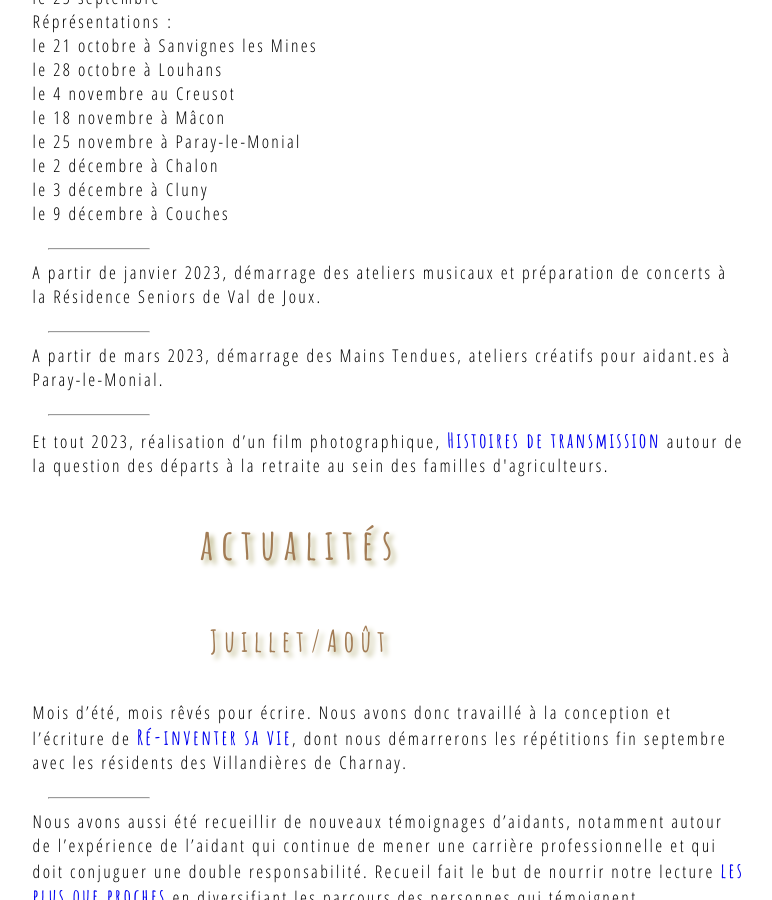
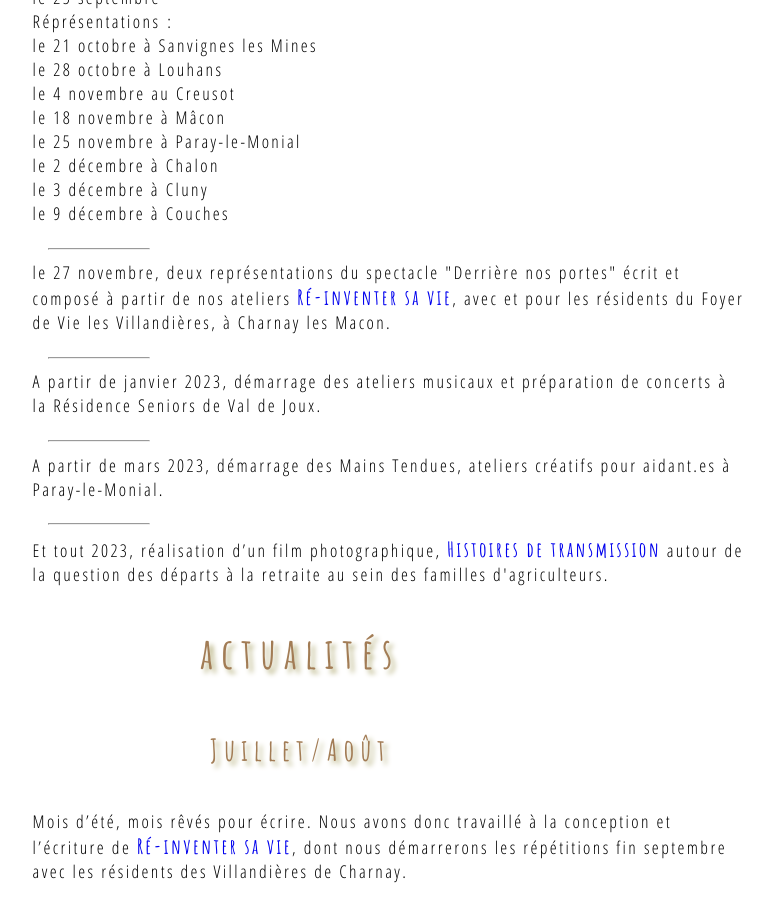
Before and after one commit to leshnik/revertouthaut, a Jekyll site: the page built from actualites.md, in a window 1280 px wide and 900 px high, scrolled down 931 px. Shown: the whole window, without its empty margins (316-1088 px from the left). Built offline with Jekyll 4.4.1, drawn with Linux system fonts in a browser that asks for light colours.

Commit message:
add actus 'derrière nos portes'

```diff
--- a/actualites.md
+++ b/actualites.md
@@ -29,6 +29,11 @@ cadre du projet <a href="contre-jour">Contre-Jour</a>.</li>
         le 3 décembre à Cluny<br>
         le 9 décembre à Couches</li>
         <hr>
+        <li>le 27 novembre, deux représentations du spectacle "Derrière nos
+portes" écrit et composé à partir de nos ateliers <a href="/re-inventer-sa-vie">Ré-inventer sa
+vie</a>, avec et pour les résidents du Foyer de Vie les Villandières, à
+Charnay les Macon.</li>
+<hr>
         <li>A partir de janvier 2023, démarrage des ateliers musicaux et préparation de concerts à la Résidence Seniors de Val de Joux.</li><hr>
     <li>A partir de mars 2023, démarrage des Mains Tendues, ateliers créatifs pour aidant.es à Paray-le-Monial.</li>
     <hr>
```
